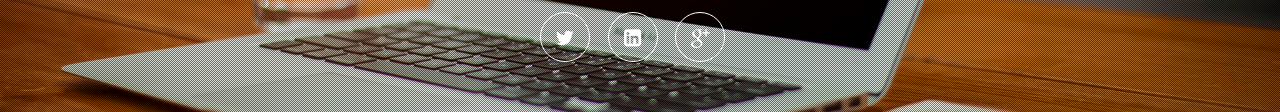
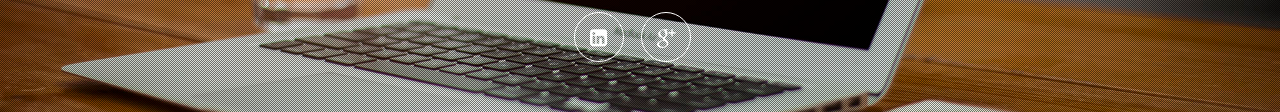
Before and after one commit to coguy450/ehresume, a website: page views/index.html in a window 1280 px wide. Shown: the part 439-551 px from the top of the page. Drawn offline with Linux system fonts and the light colour scheme; files that its build step writes are made by us from their sources; files whose address does not match are found by name.

Commit message:
removed twitter

```diff
--- a/views/index.html
+++ b/views/index.html
@@ -81,7 +81,6 @@
                 <p>PROFESSIONAL SOFTWARE DEVELOPER</p>
             </header>
             <div class="social-icons">
-                <a href="https://twitter.com/coguy450" class="btn btn-round btn-clear btn-twitter"><i class="fa fa-twitter"></i></a>
                 <a href="https://www.linkedin.com/pub/eric-hartmann/1/779/242/" class="btn btn-round btn-clear btn-linkedin"><i class="fa fa-linkedin-square"></i></a>
                 <a href="https://plus.google.com/u/0/112237338433972664608" class="btn btn-round btn-clear btn-google"><i class="fa fa-google-plus"></i></a>
 
```
